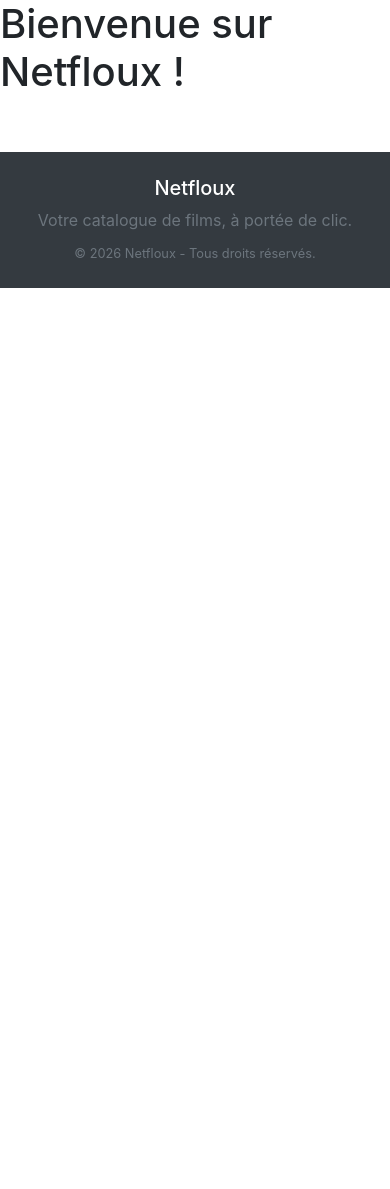
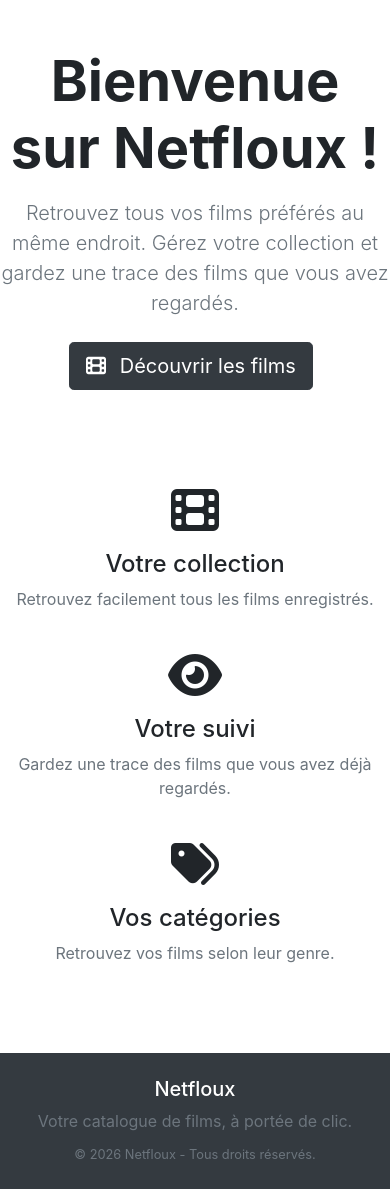
Before and after one commit to yassin-f12/cours_dev_m2i, a PHP site: template cours_php/netfloux/pages/home.php in a window 390 px wide. Before the commit the page ends 288 px from the top, so only its background shows below. Run offline with PHP 8.4, Linux system fonts and the light colour scheme; the template is opened without the code that fills it, so the values that code supplies are empty; some libraries are stand-ins or nearby versions.

Commit message:
feat: page d'accueil

```diff
--- a/cours_php/netfloux/pages/home.php
+++ b/cours_php/netfloux/pages/home.php
@@ -1 +1,48 @@
-<h1>Bienvenue sur Netfloux !</h1>
+<div class="text-center py-5">
+  <h1 class="display-4 font-weight-bold">Bienvenue sur Netfloux !</h1>
+
+  <p class="lead text-muted mt-3">
+    Retrouvez tous vos films préférés au même endroit.
+    Gérez votre collection et gardez une trace des films que vous avez regardés.
+  </p>
+
+  <div class="mt-4">
+    <a href="?page=list" class="btn btn-dark btn-lg mr-2">
+      <i class="fas fa-film mr-2"></i>
+      Découvrir les films
+    </a>
+
+    <?php if (isset($_SESSION['user'])) { ?>
+      <a href="?page=add" class="btn btn-outline-dark btn-lg">
+        <i class="fas fa-plus mr-2"></i>
+        Ajouter un film
+      </a>
+    <?php } ?>
+  </div>
+</div>
+
+<div class="row mt-5 text-center">
+  <div class="col-md-4 mb-4">
+    <i class="fas fa-film fa-3x mb-3"></i>
+    <h4>Votre collection</h4>
+    <p class="text-muted">
+      Retrouvez facilement tous les films enregistrés.
+    </p>
+  </div>
+
+  <div class="col-md-4 mb-4">
+    <i class="fas fa-eye fa-3x mb-3"></i>
+    <h4>Votre suivi</h4>
+    <p class="text-muted">
+      Gardez une trace des films que vous avez déjà regardés.
+    </p>
+  </div>
+
+  <div class="col-md-4 mb-4">
+    <i class="fas fa-tags fa-3x mb-3"></i>
+    <h4>Vos catégories</h4>
+    <p class="text-muted">
+      Retrouvez vos films selon leur genre.
+    </p>
+  </div>
+</div>
```
